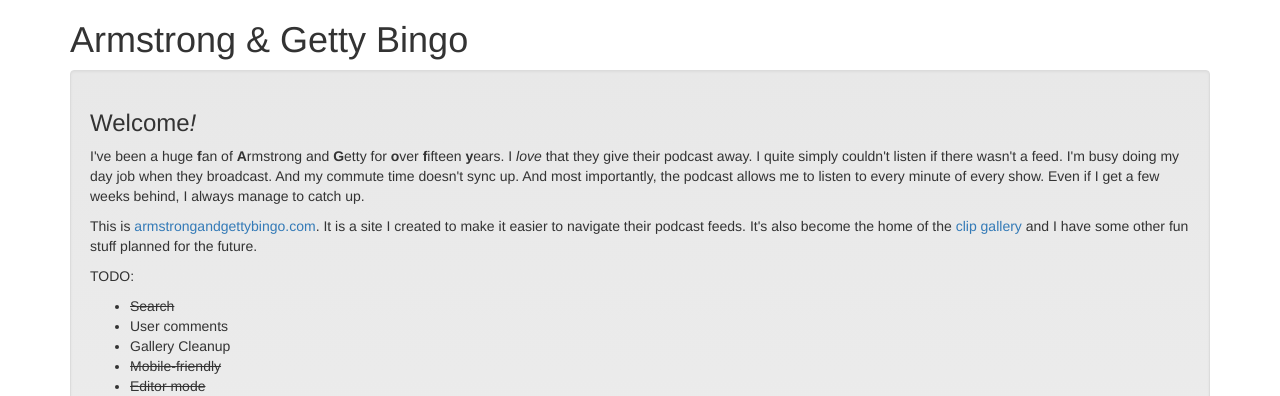
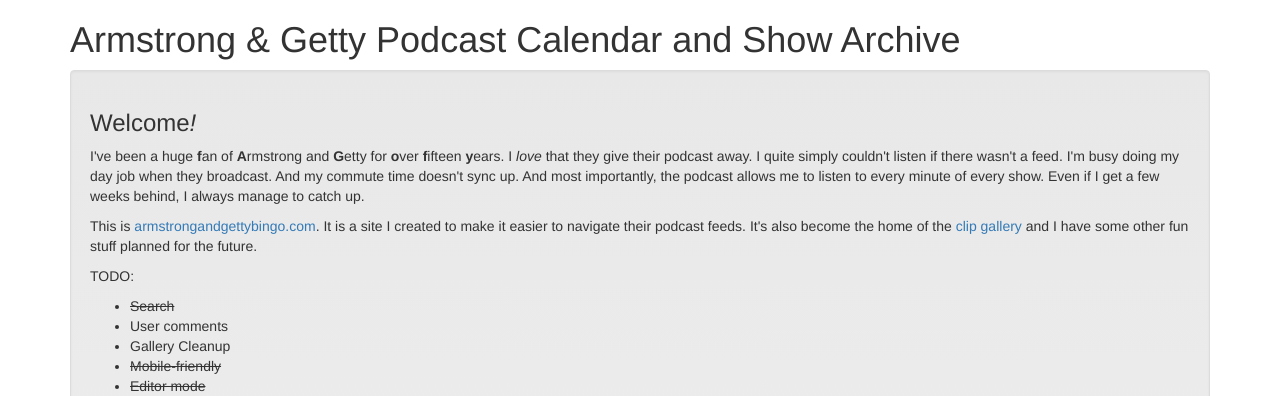
Before and after one commit to ben174/angrates, a Django app: page /about/ in a window 1280 px wide. Shown: the part 125-521 px from the top of the page. Run offline with Django 3.2, Linux system fonts and the light colour scheme; some libraries are stand-ins or nearby versions.

Commit message:
Meta stuff

```diff
--- a/podcasts/templates/about.html
+++ b/podcasts/templates/about.html
@@ -4,10 +4,11 @@
     <li><a href="/">Home</a></li>
     <li class="active">About</li>
 {% endblock %}
+{% block metadescription %}Armstrong and Getty Podcast Calendar and fifteen year show archive.{% endblock %}
 {% block content %}
 
     <div class="container">
-        <h1>Armstrong & Getty Bingo</h1>
+        <h1>Armstrong & Getty Podcast Calendar and Show Archive</h1>
 
         <div class="well">
             <h3>Welcome<i>!</i></h3>
--- a/podcasts/templates/archives.html
+++ b/podcasts/templates/archives.html
@@ -4,6 +4,7 @@
     <li><a href="/">Home</a></li>
     <li class="active">Archives</li>
 {% endblock %}
+{% block metadescription %}An archive of fifteen years of the Armstrong and Getty show.{% endblock %}
 {% block content %}
     <div class="container">
         <h1>Armstrong & Getty Archives</h1>
--- a/podcasts/templates/base.html
+++ b/podcasts/templates/base.html
@@ -6,6 +6,7 @@
     <meta http-equiv="X-UA-Compatible" content="IE=edge">
     <meta name="viewport" content="width=device-width, initial-scale=1">
     <meta name="description" content="{% block metadescription %}Armstrong and Getty Podcast Calendar and Clip Gallery{% endblock %}" />
+    <link rel=”author” href=”https://plus.google.com/[YOUR PERSONAL G+ PROFILE HERE]”/>
 
     <title>Armstrong and Getty Bingo - {% block subtitle %}{% endblock %}</title>
 
--- a/podcasts/templates/podcasts/hour_archive_day.html
+++ b/podcasts/templates/podcasts/hour_archive_day.html
@@ -1,6 +1,6 @@
 {% extends 'base.html' %}
 {% load staticfiles %}
-{% block metadescription %}Armstrong and Getty Podcast Day View for {{ day|date:"M d, Y" }}{% endblock %}
+{% block metadescription %}Armstrong and Getty Podcasts for {{ day|date:"M d, Y" }}{% endblock %}
 {% block subtitle %}Podcasts for {{ day|date:"M d, Y" }}{% endblock %}
 {% block posthead %}
     <link rel="stylesheet" href="{% static 'css/day.css' %}">
```
